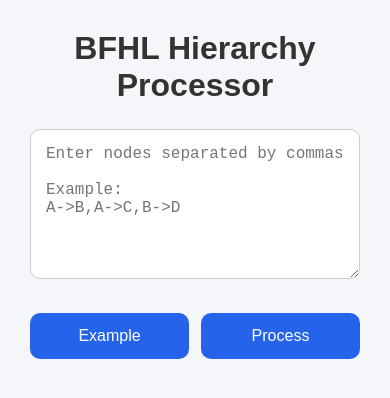
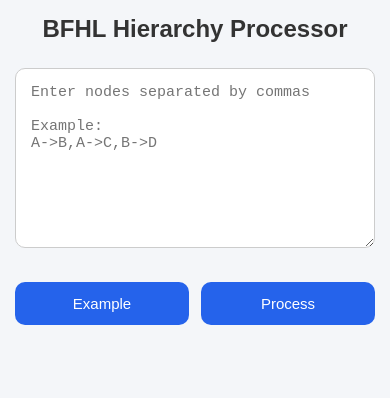
Before and after one commit to vinayak-dhar/bajaj-finserv-round1, a plain HTML site: page frontend/index.html in a window 390 px wide. Drawn offline with Linux system fonts and the light colour scheme.

Commit message:
improve frontend responsiveness for mobile devices

```diff
--- a/frontend/style.css
+++ b/frontend/style.css
@@ -81,3 +81,29 @@ pre {
     background: #fee2e2;
     color: #991b1b;
 }
+
+@media (max-width:768px){
+
+    body{
+        padding:15px;
+    }
+
+    .container{
+        width:100%;
+    }
+
+    h1{
+        font-size:24px;
+    }
+
+    textarea{
+        height:180px;
+        font-size:15px;
+    }
+
+    button{
+        font-size:15px;
+        padding:13px;
+    }
+
+}
```
